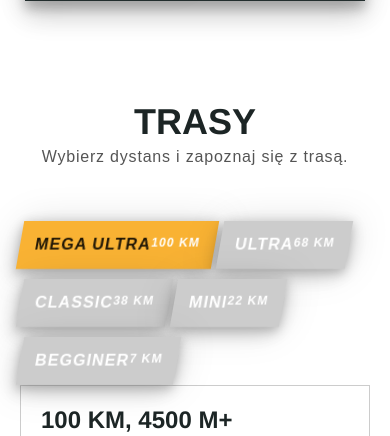
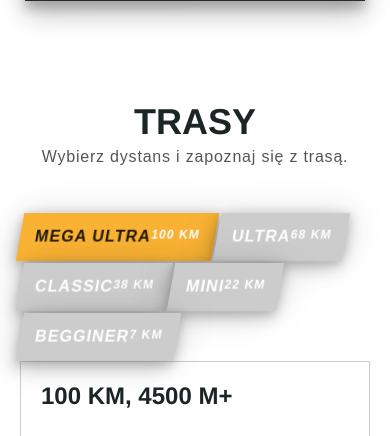
Before and after one commit to petkor1/serwis-biegowy, a PHP site: page /festiwal-biegow-gorskich.html in a window 390 px wide. Shown: the part 5100-5536 px from the top of the page. Run offline with PHP 8.4, Linux system fonts and the light colour scheme; some libraries are stand-ins or nearby versions; grey boxes are pictures that could not be loaded.

Commit message:
festiwal przyciski mapa

```diff
--- a/style.css
+++ b/style.css
@@ -1433,8 +1433,8 @@ footer .rights{
         width: fit-content;
         font-size: 16px;
         padding: 15px 15px;
-        margin-top: 10px;
-        margin-right: 5px;
+        margin-top: 2px;
+        margin-right: 2px;
       }
   }
 
```
